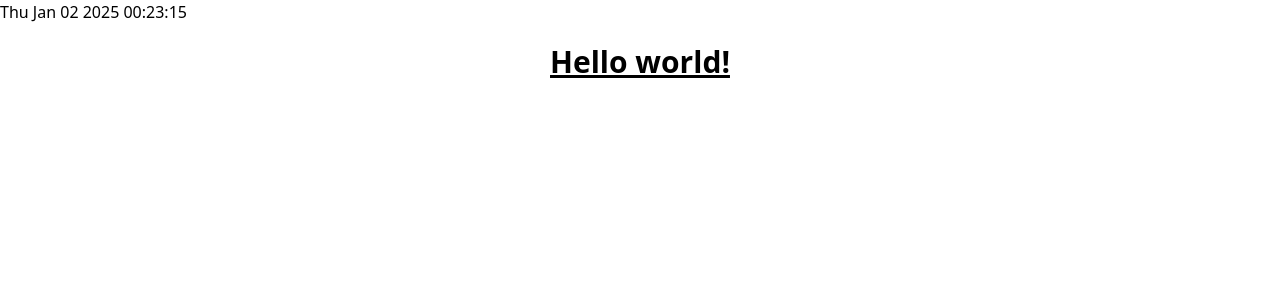
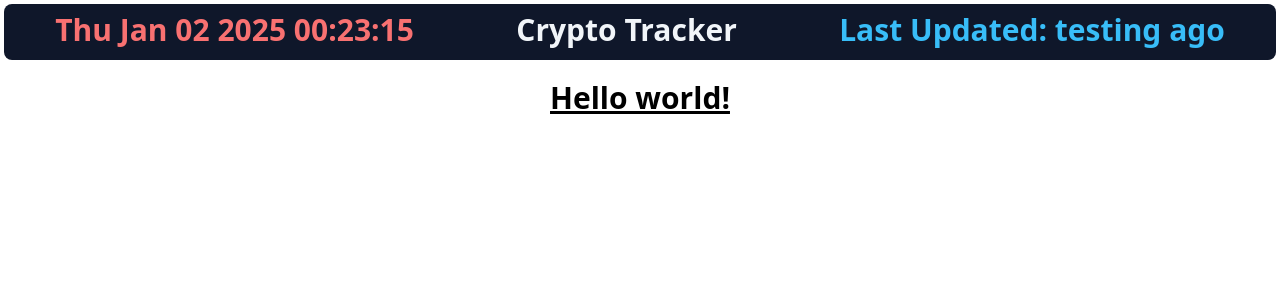
Before and after one commit to Swomp03/Crypto_Project, an Angular app: page / in a window 1280 px wide. Shown: the top 300 px of the page. Built offline with nearby package versions, Linux system fonts and the light colour scheme.

Commit message:
Adding styling components

```diff
--- /dev/null
+++ b/src/app/crypto-coin/crypto-coin.component.html
@@ -0,0 +1 @@
+<p>crypto-coin works!</p>
--- a/src/app/header/header.component.html
+++ b/src/app/header/header.component.html
@@ -1 +1,7 @@
-<p>{{currentTime}}</p>
+<div class="flex text-center m-1 bg-slate-900 h-14 rounded-lg">
+    <p class="flex-auto font-bold text-3xl text-red-400 mt-2">{{currentTime}}</p>
+
+    <p class="flex-auto font-bold text-3xl text-slate-100 mt-2">Crypto Tracker</p>
+
+    <p class="flex-auto font-bold text-3xl text-sky-400 mt-2">Last Updated: {{test}} ago</p>
+</div>
--- a/src/app/header/header.component.ts
+++ b/src/app/header/header.component.ts
@@ -8,7 +8,8 @@ import { Component, OnInit } from '@angular/core';
 })
 export class HeaderComponent implements OnInit {
 
-  currentTime: string = new Date().toString().substring(0, 25);;
+  currentTime: string = new Date().toString().substring(0, 25);
+  test: string = 'testing';
 
   ngOnInit(): void {
     setInterval(() => {
```
Also changed, not shown: src/app/crypto-coin/crypto-coin.component.ts (added, +11 -0 lines), src/app/crypto-coin/crypto-coin.component.css (added), 1 other file (tests, documents, lock files or other folders).
